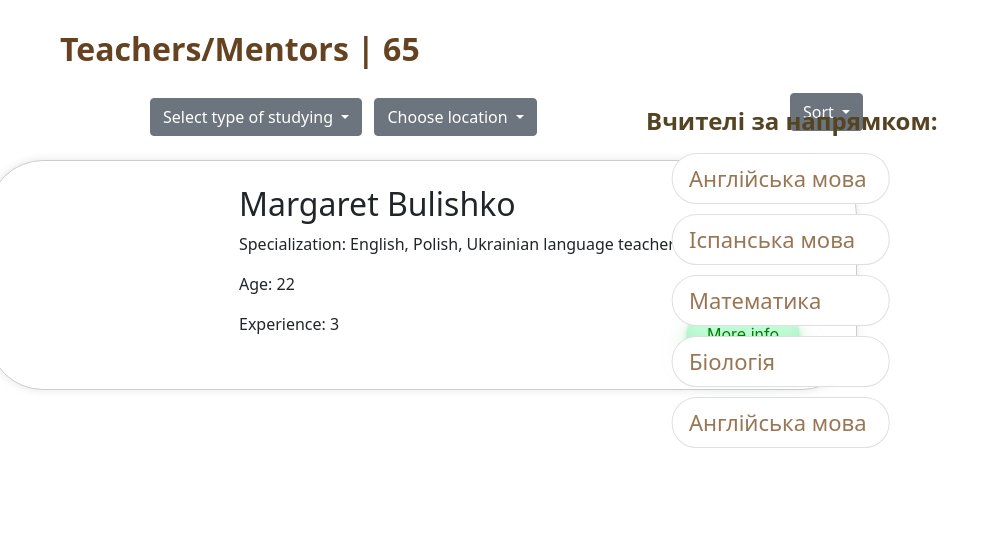
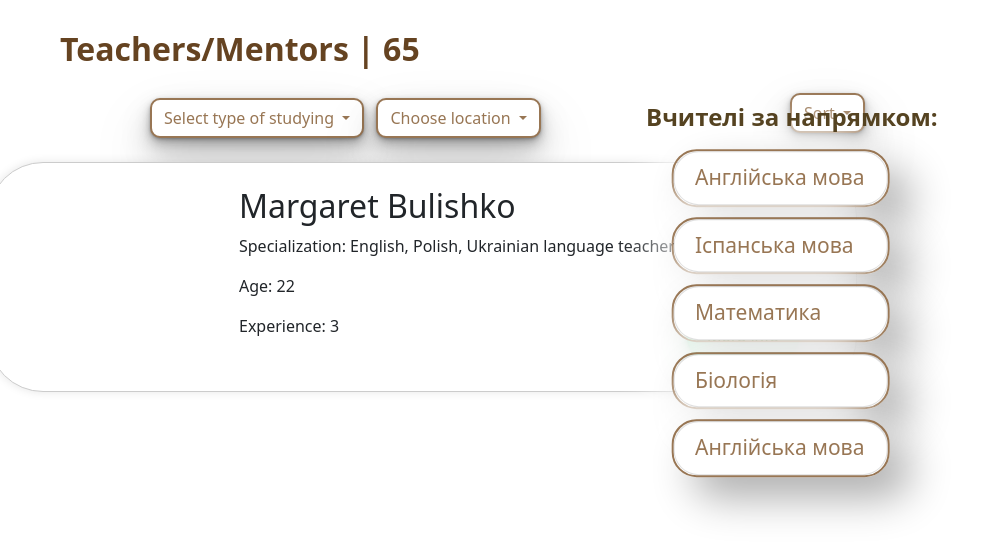
Before and after one commit to babenko-v/Web-project-EduConnect-, a Django app: page /roster/ in a window 1280 px wide. Shown: the part 72-629 px from the top of the page, without its empty margins (0-1000 px from the left). Run offline with Django 4.2, Linux system fonts and the light colour scheme; some libraries are stand-ins or nearby versions.

Commit message:
change style teacher's page

```diff
--- a/main/static/css/base.css
+++ b/main/static/css/base.css
@@ -83,8 +83,11 @@ body {
     color: black;
         margin-left: 25px;
     &:hover {
-        text-decoration: none;
-        color: black;
+
+        }
     }
 }
+a:hover {
+    text-decoration: none;
+        color: black;
 }
--- a/teachers/static/css/teachers.css
+++ b/teachers/static/css/teachers.css
@@ -1,6 +1,6 @@
 .teacher_card {
     margin-left: 68px;
-    max-width: 900px;
+    max-width: 950px;
     height: 230px;
     background-color: white;
     border: 1px solid #CCCCCC;
@@ -28,7 +28,28 @@
         top: 165px;
         left: 790px;
     }
+    .choose_sort_btn {
+        border: 2px solid  #987654;
+        border-radius: 10px;
+        color: #987654;
+        box-shadow:
+    rgba(0, 0, 0, 0.15) 0 1px 2px,
+        rgba(0, 0, 0, 0.15) 0 2px 4px,
+        rgba(0, 0, 0, 0.15) 0 4px 8px,
+        rgba(0, 0, 0, 0.15) 0 8px 16px,
+        rgba(0, 0, 0, 0.15) 0 16px 32px,
+        rgba(0, 0, 0, 0.15) 0 32px 64px;
+        background: white;
+        transition: background-color 0.2s ease, transform 0.2s ease;
+
+        &:focus, &:active{
+            color: white;
+            background: #987654;
+
+        }
+    }
 }
+
 
 .more_inf {
     transform: translate(400%, -90%);
@@ -52,7 +73,6 @@
 
 .more_inf:hover {
     box-shadow: rgba(44,187,99,.35) 0 -25px 18px -14px inset,rgba(44,187,99,.25) 0 1px 2px,rgba(44,187,99,.25) 0 2px 4px,rgba(44,187,99,.25) 0 4px 8px,rgba(44,187,99,.25) 0 8px 16px,rgba(44,187,99,.25) 0 16px 32px;
-
 }
 
 .categ_filt {
@@ -71,12 +91,19 @@
             max-width: 250px;
 
         .jj {
+
             list-style-type: none;
             border-radius: 25px;
             margin-bottom: 10px;
+            box-shadow:  21px 21px 41px #afafaf,
+             -21px -21px 41px #ffffff;
+            border: 2px solid  #987654;
+
+
             .category{
                 color: #987654;
-                font-size: 22px;
+                font-size: 21px;
+                padding: 10px 20px;
             }
         }
     }
--- a/teachers/templates/teachers/roster_mentors.html
+++ b/teachers/templates/teachers/roster_mentors.html
@@ -13,7 +13,7 @@
         <div class="filter_up">
             <!-- Вторая фильтрационная панель (новая) -->
             <div class="dropdown d-inline-block me-2">
-                <button class="btn btn-secondary dropdown-toggle" type="button" id="experienceDropdown" data-bs-toggle="dropdown" aria-expanded="false">
+                <button class="btn btn-success dropdown-toggle choose_sort_btn" type="button" id="experienceDropdown" data-bs-toggle="dropdown" aria-expanded="false">
                     Select type of studying
                 </button>
                 <ul class="dropdown-menu" aria-labelledby="experienceDropdown">
@@ -24,7 +24,7 @@
             </div>
 
             <div class="dropdown d-inline-block">
-                <button class="btn btn-secondary dropdown-toggle" type="button" id="locationDropdown" data-bs-toggle="dropdown" aria-expanded="false">
+                <button class="btn btn-success dropdown-toggle choose_sort_btn" type="button" id="locationDropdown" data-bs-toggle="dropdown" aria-expanded="false">
                     Choose location
                 </button>
                 <ul class="dropdown-menu" aria-labelledby="locationDropdown">
@@ -38,7 +38,7 @@
             </div>
 
             <div class="dropdown d-inline-block sort_dropdown">
-                <button class="btn btn-secondary dropdown-toggle" type="button" id="sortDropdown" data-bs-toggle="dropdown" aria-expanded="false">
+                <button class="btn btn-success dropdown-toggle choose_sort_btn" type="button" id="sortDropdown" data-bs-toggle="dropdown" aria-expanded="false">
                     Sort
                 </button>
                 <ul class="dropdown-menu" aria-labelledby="locationDropdown">
```
